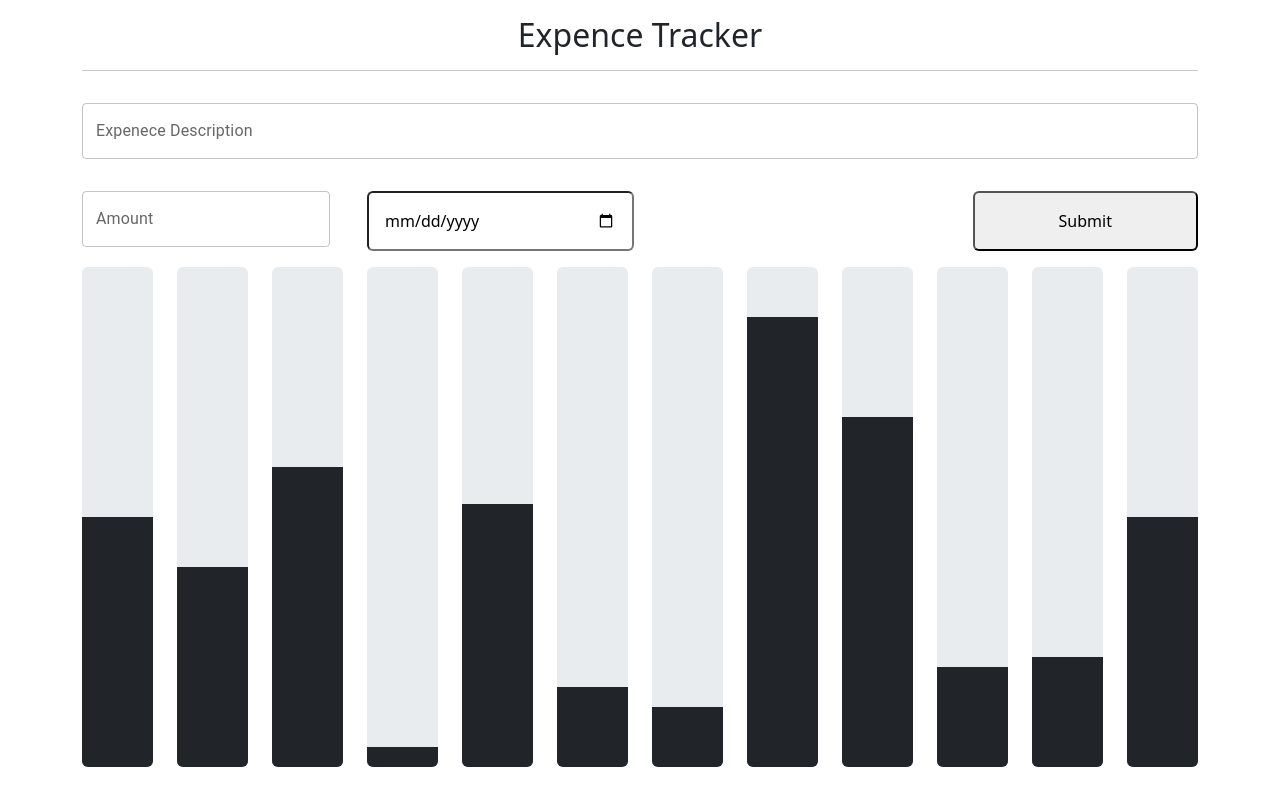
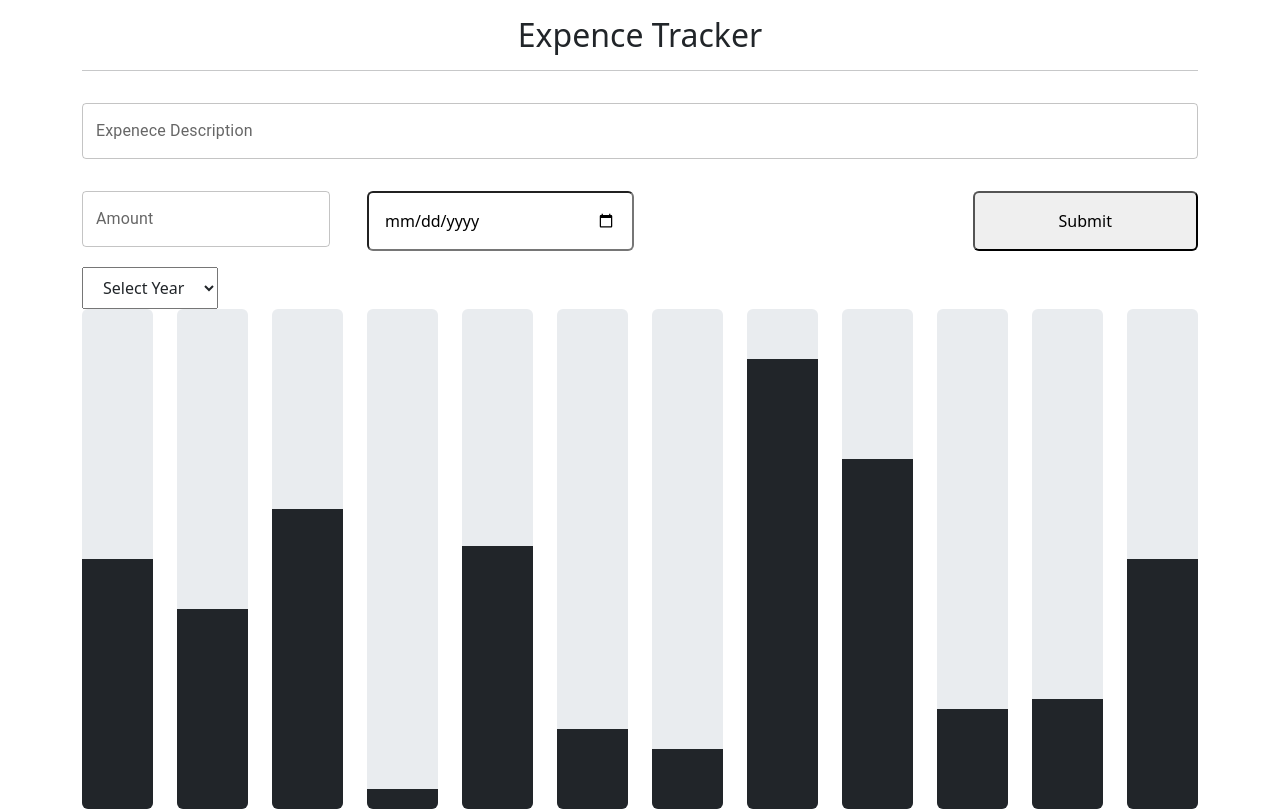
Before and after one commit to nirmalkanani/expence-manage, a React (Create React App) app: page / in a window 1280 px wide. Built offline with nearby package versions, Linux system fonts and the light colour scheme.

Commit message:
Update Data

```diff
--- a/src/Components/ExpenceChart.js
+++ b/src/Components/ExpenceChart.js
@@ -1,71 +1,120 @@
-import React from 'react';
+import React, { useEffect, useState } from 'react';
+import { useSelector } from 'react-redux'
 
 const ExpenceChart = () => {
+
+    const getData = useSelector((state) => state.dataReducer.expencesData)
+    // console.log(getData[1]?.date.split('-'))
+
+    const [ getRedux, setGetRedux ] = useState(getData)
+
+    const INITIAL_DATE = {
+        year:"",
+        month:"",
+        date:""
+    }
+
+    const [ initial, setInitial ] = useState(INITIAL_DATE)
+
+    const free =[]
+
+    const All = (data) => {
+        const filterData = data?.map((element,index) => {
+          return console.log(element)
+
+        })
+        for(let i=0; i < data?.length; i++ ){
+            // console.log(data)
+            const a = data[i].date.split('-')
+            free.push(a)
+        }
+        console.log(initial)
+
+        // const CD = free.filter((year) => year === )
+    }
+
+    useEffect(() => {
+        console.log(getRedux)
+        All(getData)
+    },[])
 
     return (
         <div className="container">
             <div className="row">
                 <div className="col-12">
+                    <select name="years" id="years" className='px-3 py-2 text-dark'>
+                        {
+
+                        }
+                        <option value="1"> Select Year </option>
+                        <option value="2">{}</option>
+                        <option value="3"></option>
+                        <option value="4"></option>
+                    </select>
+                </div>
+            </div>
+            <div className="row">
+                <div className="col-12">
                     <div className="bar-chart">
                         <div className="row">
                             <div className="col-1">
-                                <div className="progress " style={{ height:"500px", position:"relative" }}>
-                                    <div className="real-time-progress bg-dark" style={{ height:"250px", width:"100%", position:"absolute", bottom:"0"}}></div>
+                                <div className="progress " style={{ height: "500px", position: "relative" }}>
+                                    <div className="real-time-progress bg-dark" style={{ height: "250px", width: "100%", position: "absolute", bottom: "0" }}></div>
                                 </div>
                             </div>
                             <div className="col-1">
-                                <div className="progress " style={{ height:"500px", position:"relative" }}>
-                                    <div className="real-time-progress bg-dark" style={{ height:"200px", width:"100%", position:"absolute", bottom:"0"}}></div>
+                                <div className="progress " style={{ height: "500px", position: "relative" }}>
+                                    <div className="real-time-progress bg-dark" style={{ height: "200px", width: "100%", position: "absolute", bottom: "0" }}></div>
                                 </div>
                             </div>
                             <div className="col-1">
-                                <div className="progress " style={{ height:"500px", position:"relative" }}>
-                                    <div className="real-time-progress bg-dark" style={{ height:"300px", width:"100%", position:"absolute", bottom:"0"}}></div>
+                                <div className="progress " style={{ height: "500px", position: "relative" }}>
+                                    <div className="real-time-progress bg-dark" style={{ height: "300px", width: "100%", position: "absolute", bottom: "0" }}></div>
                                 </div>
                             </div>
                             <div className="col-1">
-                                <div className="progress " style={{ height:"500px", position:"relative" }}>
-                                    <div className="real-time-progress bg-dark" style={{ height:"20px", width:"100%", position:"absolute", bottom:"0"}}></div>
+                                <div className="progress " style={{ height: "500px", position: "relative" }}>
+                                    <div className="real-time-progress bg-dark" style={{ height: "20px", width: "100%", position: "absolute", bottom: "0" }}></div>
                                 </div>
                             </div>
                             <div className="col-1">
-                                <div className="progress " style={{ height:"500px", position:"relative" }}>
-                                    <div className="real-time-progress bg-dark" style={{ height:"263px", width:"100%", position:"absolute", bottom:"0"}}></div>
+                                <div className="progress " style={{ height: "500px", position: "relative" }}>
+                                    <div className="real-time-progress bg-dark" style={{ height: "263px", width: "100%", position: "absolute", bottom: "0" }}></div>
                                 </div>
                             </div>
                             <div className="col-1">
-                                <div className="progress " style={{ height:"500px", position:"relative" }}>
-                                    <div className="real-time-progress bg-dark" style={{ height:"80px", width:"100%", position:"absolute", bottom:"0"}}></div>
+                                <div className="progress " style={{ height: "500px", position: "relative" }}>
+                                    <div className="real-time-progress bg-dark" style={{ height: "80px", width: "100%", position: "absolute", bottom: "0" }}></div>
                                 </div>
                             </div>
                             <div className="col-1">
-                                <div className="progress " style={{ height:"500px", position:"relative" }}>
-                                    <div className="real-time-progress bg-dark" style={{ height:"60px", width:"100%", position:"absolute", bottom:"0"}}></div>
+                                <div className="progress " style={{ height: "500px", position: "relative" }}>
+                                    <div className="real-time-progress bg-dark" style={{ height: "60px", width: "100%", position: "absolute", bottom: "0" }}></div>
                                 </div>
                             </div>
                             <div className="col-1">
-                                <div className="progress " style={{ height:"500px", position:"relative" }}>
-                                    <div className="real-time-progress bg-dark" style={{ height:"450px", width:"100%", position:"absolute", bottom:"0"}}></div>
+                                <div className="progress " style={{ height: "500px", position: "relative" }}>
+                                    <div className="real-time-progress bg-dark" style={{ height: "450px", width: "100%", position: "absolute", bottom: "0" }}></div>
                                 </div>
                             </div>
                             <div className="col-1">
-                                <div className="progress " style={{ height:"500px", position:"relative" }}>
-                                    <div className="real-time-progress bg-dark" style={{ height:"350px", width:"100%", position:"absolute", bottom:"0"}}></div>
+                                <div className="progress " style={{ height: "500px", position: "relative" }}>
+                                    <div className="real-time-progress bg-dark" style={{ height: "350px", width: "100%", position: "absolute", bottom: "0" }}></div>
                                 </div>
                             </div>
                             <div className="col-1">
-                                <div className="progress " style={{ height:"500px", position:"relative" }}>
-                                    <div className="real-time-progress bg-dark" style={{ height:"100px", width:"100%", position:"absolute", bottom:"0"}}></div>
+                                <div className="progress " style={{ height: "500px", position: "relative" }}>
+                                    <div className="real-time-progress bg-dark" style={{ height: "100px", width: "100%", position: "absolute", bottom: "0" }}></div>
                                 </div>
                             </div>
                             <div className="col-1">
-                                <div className="progress " style={{ height:"500px", position:"relative" }}>
-                                    <div className="real-time-progress bg-dark" style={{ height:"110px", width:"100%", position:"absolute", bottom:"0"}}></div>
+                                <div className="progress " style={{ height: "500px", position: "relative" }}>
+                                    <div className="real-time-progress bg-dark" style={{ height: "110px", width: "100%", position: "absolute", bottom: "0" }}></div>
                                 </div>
                             </div>
                             <div className="col-1">
-                                <div className="progress " style={{ height:"500px", position:"relative" }}>
-                                    <div className="real-time-progress bg-dark" style={{ height:"250px", width:"100%", position:"absolute", bottom:"0"}}></div>
+                                <div className="progress " style={{ height: "500px", position: "relative" }}>
+                                    <div className="real-time-progress bg-dark" style={{ height: "250px", width: "100%", position: "absolute", bottom: "0" }}></div>
                                 </div>
                             </div>
                         </div>
```
Also changed, not shown: src/Redux/Reducers/Reducer.js (line endings or trailing spaces).
